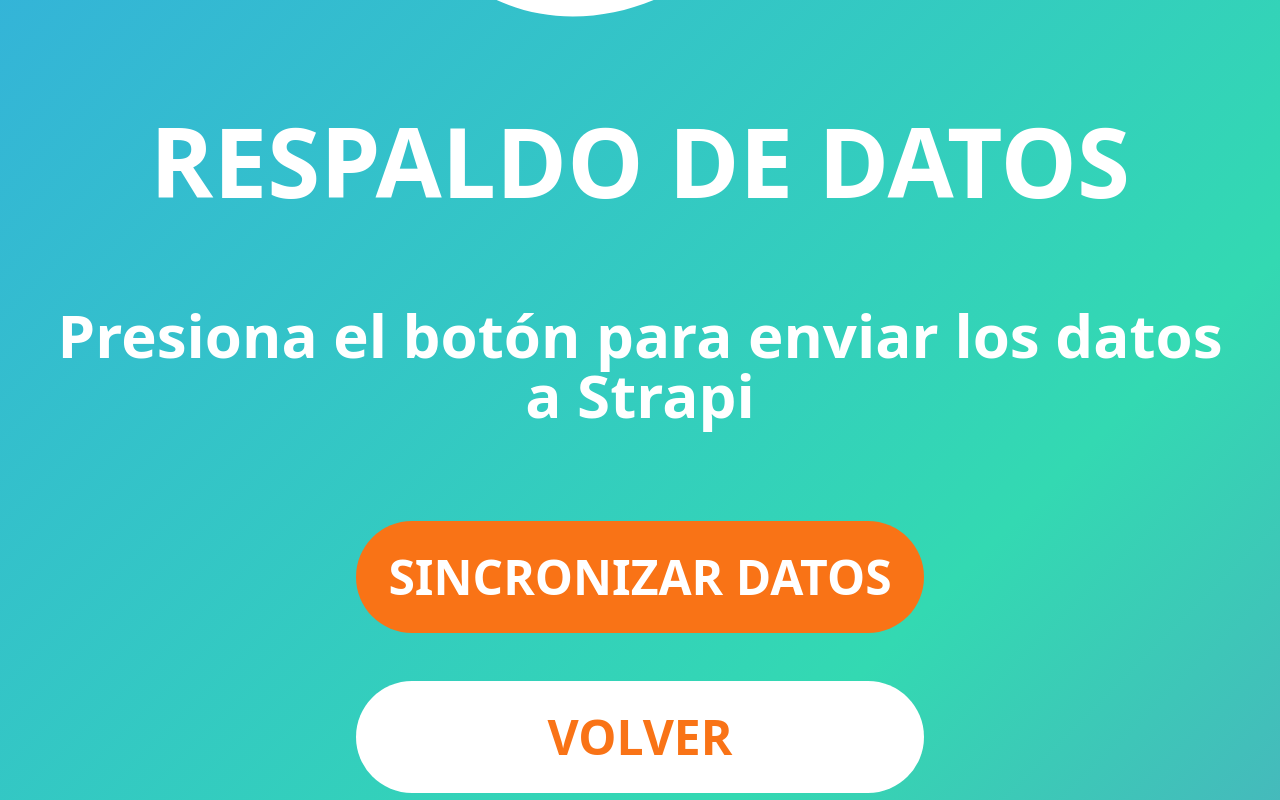
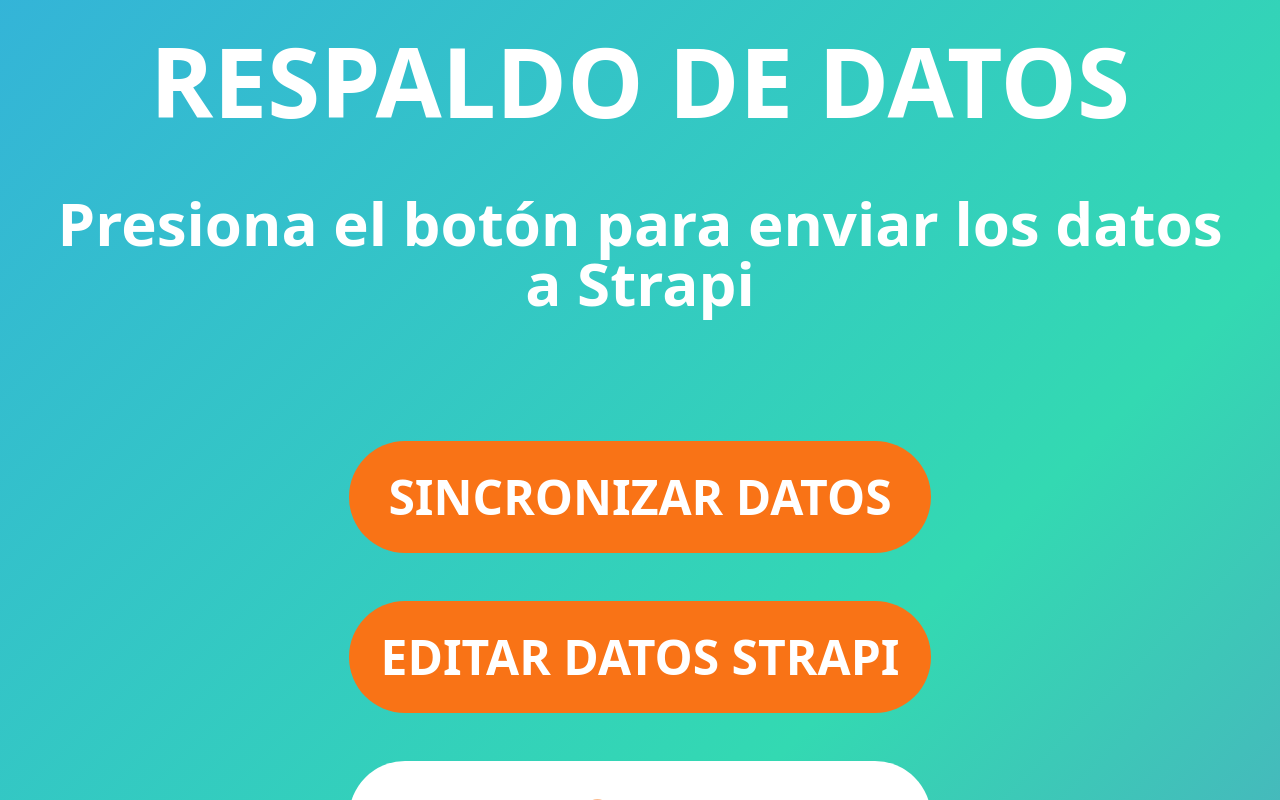
Before and after one commit to ochoasanchez/playcon, a React (Vite) app: page /sync in a window 1280 px wide. Built offline with nearby package versions, Linux system fonts and the light colour scheme.

Commit message:
Add edit capabalities to Strapi sync page

```diff
--- /dev/null
+++ b/src/components/StrapiSettingsModal.tsx
@@ -0,0 +1,65 @@
+import { useState } from "react";
+import { ActionButton } from "../components/ActionButton";
+
+interface StrapiSettingsModalProps {
+  currentUrl: string;
+  currentToken: string;
+  onSave: (url: string, token: string) => void;
+  onClose: () => void;
+}
+
+export function StrapiSettingsModal({
+  currentUrl,
+  currentToken,
+  onSave,
+  onClose,
+}: StrapiSettingsModalProps) {
+  const [url, setUrl] = useState(currentUrl);
+  const [token, setToken] = useState(currentToken);
+
+  const handleSave = () => {
+    onSave(url, token);
+    onClose();
+  };
+
+  const handleReset = () => {
+    setUrl(import.meta.env.VITE_STRAPI_URL);
+    setToken(`Bearer ${import.meta.env.VITE_STRAPI_TOKEN}`);
+  };
+
+// debugger;
+  return (
+    <div className="fixed inset-0 flex items-center justify-center bg-gray-500 bg-opacity-50">
+      <div className="w-10/12 lg:w-8/12 flex flex-col gap-4 lg:gap-8 rounded-md bg-white p-6">
+        <h2 className="text-3xl text-center text-black">Editar configuración de Strapi</h2>
+        <form className="flex flex-col gap-4">
+          <label className="text-lg">
+            <span className="text-gray-500">Strapi URL:</span>
+            <input
+              type="text"
+              value={url}
+              onChange={(e) => setUrl(e.target.value)}
+              className="block w-full border p-2 text-black"
+              placeholder={currentUrl}
+            />
+          </label>
+          <label className="text-lg">
+            <span className="text-gray-500">Bearer Token:</span>
+            <textarea
+              value={token}
+              onChange={(e) => setToken(e.target.value)}
+              className="block w-full border p-2 text-black"
+              rows={6}
+              placeholder={currentToken}
+            />
+          </label>
+        </form>
+        <ActionButton onClick={handleReset} text="Restablecer" size="small" className="text-green-500 bg-white border-2 border-green-500 py-1" />
+        <div className="flex justify-around gap-4">
+          <ActionButton onClick={onClose} text="Cancelar" size="small" className="btn-alternate border-2 border-orange-500 py-1"/>
+          <ActionButton onClick={handleSave} text="Guardar" size="small" className="py-1"/>
+        </div>
+      </div>
+    </div>
+  );
+}
--- a/src/pages/Sync.tsx
+++ b/src/pages/Sync.tsx
@@ -1,35 +1,83 @@
+import { useState } from "react";
+import axios from "axios";
 import { ActionButton } from "../components/ActionButton";
 import FooterIcons from "../components/FooterIcons";
 import Logo from "../components/Logo";
 import { MainSubtitle } from "../components/MainSubitle";
 import { MainTitle } from "../components/MainTitle";
-import { updateUsers } from "../helpers/game.helper";
+import { StrapiSettingsModal } from "../components/StrapiSettingsModal";
 
+let initialStrapiUrl = import.meta.env.VITE_STRAPI_URL;
+let initialBearerToken = `Bearer ${import.meta.env.VITE_STRAPI_TOKEN}`;
 
 export function Sync() {
+  const [strapiUrl, setStrapiUrl] = useState(initialStrapiUrl);
+  const [bearerToken, setBearerToken] = useState(initialBearerToken);
+  const [isModalOpen, setIsModalOpen] = useState(false);
 
-    // const syncData = () => {
-    //     console.log(JSON.parse(localStorage.getItem('users') || '[]'))
-    // }
+  const updateUsers = async () => {
+    const users = JSON.parse(localStorage.getItem("users") || "[]");
+    const config = {
+      headers: {
+        Authorization: bearerToken,
+      },
+    };
 
+    try {
+      let counter = 0;
+      for (const user of users) {
+        const data = { data: user };
+        const response = await axios.post(`${strapiUrl}/api/clients`, data, config);
+        console.log("User successfully synced: ", response);
+        counter++;
+      }
+      console.log(`Looped through ${counter} users`);
+    } catch (error) {
+      console.error("Error submitting data:", error);
+    }
+  };
+
+  const updateStrapiHeaders = () => {
+    setIsModalOpen(true);
+  };
+
+  const handleSaveSettings = (url: string, token: string) => {
+    setStrapiUrl(url);
+    setBearerToken(token);
+  };
 
   return (
-    <main className="animate-fade-in gap-24 px-12">
-
+    <main className="animate-fade-in gap-4 lg:gap-16 px-2 lg:px-12">
       <Logo />
-
-      <MainTitle text="Respaldo de datos" uppercase/>
+      <MainTitle text="Respaldo de datos" uppercase />
       <MainSubtitle text="Presiona el botón para enviar los datos a Strapi" />
 
-      <div className="flex flex-col gap-12">
-      <ActionButton url="/sync" text="Sincronizar datos" onClick={updateUsers}/>
+      <div className="flex flex-col w-full truncate bg-white text-orange-500 px-1">
+        <p className="text-2xl lg:text-5xl">
+          <span className="uppercase underline">Strapi URL:</span> {strapiUrl}
+        </p>
+        <br />
+        <p className="text-2xl lg:text-5xl text-ellipsis">
+          <span className="uppercase underline">Token:</span> {bearerToken}
+        </p>
+      </div>
 
-      <ActionButton url="/dashboard" text="Volver" className="btn-alternate"/>
-      {/* <ActionButton url="/sorteo/trivia" text="Lista de usuarios" />
-      <ActionButton url="/sorteo/trivia" text="Datos de uso" /> */}
+      <div className="flex flex-col gap-4 lg:gap-12">
+        <ActionButton text="Sincronizar datos" onClick={updateUsers} />
+        <ActionButton text="Editar datos Strapi" onClick={updateStrapiHeaders} />
+        <ActionButton url="/dashboard" text="Volver" className="btn-alternate" />
       </div>
 
       <FooterIcons />
+
+      {isModalOpen && (
+        <StrapiSettingsModal
+          currentUrl={strapiUrl}
+          currentToken={bearerToken}
+          onSave={handleSaveSettings}
+          onClose={() => setIsModalOpen(false)}
+        />
+      )}
     </main>
   );
 }
```
